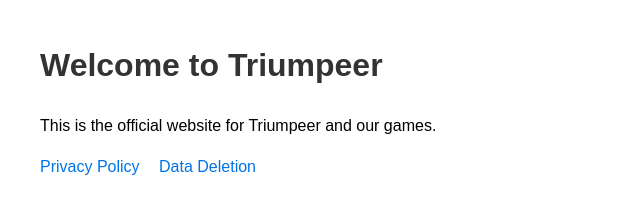
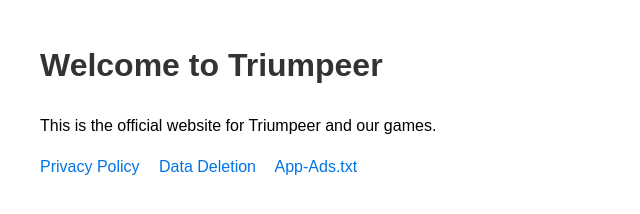
Before and after one commit to Triumpeer/triumpeer-site, a plain HTML site: page index.html in a window 1280 px wide. Shown: the whole page, without its empty margins (0-640 px from the left). Drawn offline with Linux system fonts and the light colour scheme.

Commit message:
Update index file with app-ads.txt

```diff
--- a/index.html
+++ b/index.html
@@ -27,6 +27,7 @@
   <nav>
     <a href="privacy.html">Privacy Policy</a>
     <a href="data-deletion.html">Data Deletion</a>
+    <a href="app-ads.txt">App-Ads.txt</a>
   </nav>
 </body>
 </html>
```
